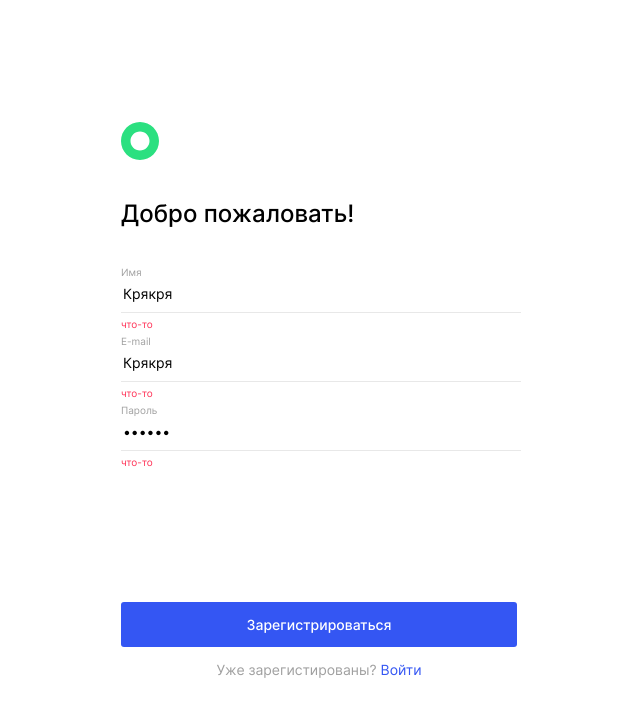
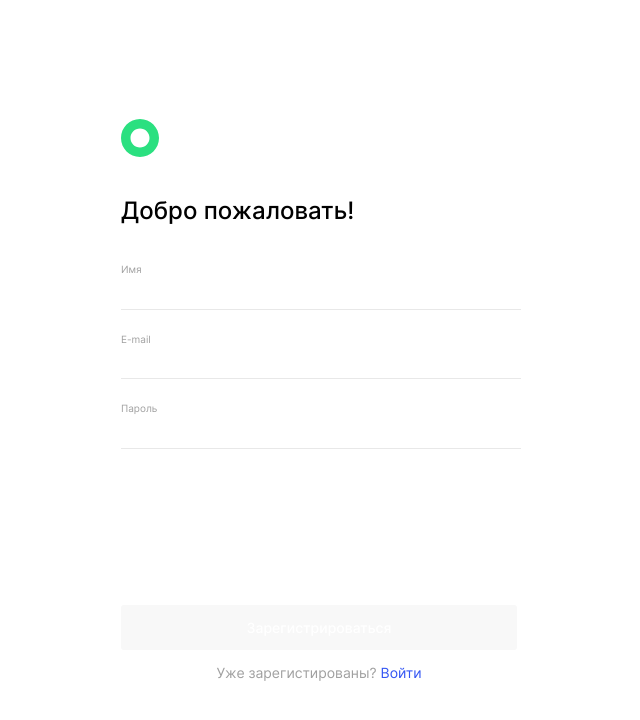
Before and after one commit to 1998max7362/movies-explorer-frontend, a React (Create React App) app: page /signup in a window 1280 px wide. Shown: the top 720 px of the page, without its empty margins (321-961 px from the left). Built offline with nearby package versions, Linux system fonts and the light colour scheme; no server answers.

Commit message:
signin and signup works!

```diff
--- a/package.json
+++ b/package.json
@@ -10,7 +10,7 @@
     "@testing-library/jest-dom": "^5.16.5",
     "@testing-library/react": "^13.4.0",
     "@testing-library/user-event": "^13.5.0",
-    "formik": "^2.4.2",
+    "formik": "^2.4.5",
     "mui": "^0.0.1",
     "react": "^18.2.0",
     "react-dom": "^18.2.0",
--- a/src/App.js
+++ b/src/App.js
@@ -1,27 +1,25 @@
-import "./App.css"
-import {
-  Route,
-  Routes,
-} from "react-router-dom";
-import { HeaderLayout } from "./components/HeaderLayout/HeaderLayout";
-import { Profile } from "./components/Profile/Profile";
-import { FooterLayout } from "./components/FooterLayout/FooterLayout";
-import { Main } from "./components/Main/Main";
-import { Movies } from "./components/Movies/Movies";
-import { Sign } from "./components/Sign/Sign";
-import { Error404 } from "./components/Error404/Error404";
-import { useCurrentUser } from "./contexts/currentUser";
-import { useEffect, useState } from "react";
-import { mainApi } from "./utils/MainApi";
+import './App.css';
+import { Route, Routes } from 'react-router-dom';
+import { HeaderLayout } from './components/HeaderLayout/HeaderLayout';
+import { Profile } from './components/Profile/Profile';
+import { FooterLayout } from './components/FooterLayout/FooterLayout';
+import { Main } from './components/Main/Main';
+import { Movies } from './components/Movies/Movies';
+import { Sign } from './components/Sign/Sign';
+import { Error404 } from './components/Error404/Error404';
+import { useCurrentUser } from './contexts/currentUser';
+import { useCallback, useEffect, useState } from 'react';
+import { mainApi } from './utils/MainApi';
 
 function App() {
-  const { currentUser, setCurrentUserInfo } = useCurrentUser((state) => state)
+  const { currentUser, setCurrentUserInfo } = useCurrentUser((state) => state);
   const [loggedIn, setLoggedIn] = useState(false);
 
-  useEffect(() => { document.documentElement.lang = 'ru' }, [])
+  useEffect(() => {
+    document.documentElement.lang = 'ru';
+  }, []);
 
-  useEffect(() => {
-    const initUser = async () => {
+  const updateUser = useCallback(async () => {
     try {
       const userData = await mainApi.getCurrentUserInfo();
       setLoggedIn(true);
@@ -29,46 +27,28 @@ function App() {
     } catch (err) {
       console.log(err);
     }
-    }
-    initUser()
-  }, [setCurrentUserInfo])
+  }, [setCurrentUserInfo, setLoggedIn]);
+
+  useEffect(() => {
+    updateUser();
+  }, [updateUser]);
 
   return (
-    <div className="App">
+    <div className='App'>
       <Routes>
+        <Route path='/' element={<HeaderLayout />}>
+          <Route path='profile' element={<Profile />} />
 
-        <Route
-          path="/"
-          element={<HeaderLayout />}>
-          <Route
-            path="profile"
-            element={<Profile />} />
-
-          <Route
-            path=""
-            element={<FooterLayout />}>
-            <Route
-              path=""
-              element={<Main />} />
-            <Route
-              path="saved-movies"
-              element={<Movies saved />} />
-            <Route
-              path="movies"
-              element={<Movies />} />
+          <Route path='' element={<FooterLayout />}>
+            <Route path='' element={<Main />} />
+            <Route path='saved-movies' element={<Movies saved />} />
+            <Route path='movies' element={<Movies />} />
           </Route>
         </Route>
 
-        <Route
-          path="signup"
-          element={<Sign register />} />
-        <Route
-          path="signin"
-          element={<Sign />} />
-        <Route
-          path="*"
-          element={<Error404 />} />
-
+        <Route path='signup' element={<Sign register updateUser={updateUser} />} />
+        <Route path='signin' element={<Sign updateUser={updateUser}/>} />
+        <Route path='*' element={<Error404 />} />
       </Routes>
     </div>
   );
--- a/src/components/Sign/Sign.css
+++ b/src/components/Sign/Sign.css
@@ -39,14 +39,15 @@
   outline: none;
 }
 
-.sign__error {
+.sign__input-error {
   color: #ff3055;
   font-size: 10px;
+  line-height: 1.2;
   margin-bottom: 6px;
+  min-height: 1.2em;
 }
 
 .sign__button {
-  margin-top: 197px;
   min-height: 45px;
   font-weight: 500;
   font-size: 14px;
@@ -57,8 +58,21 @@
   margin-bottom: 15px;
 }
 
-.sign__button_register{
-  margin-top: 128px;
+.sign__button_disabled{
+  background-color: #F8F8F8;
+}
+
+.sign__error{
+  margin-top: 166px;
+  color: #FF004C;
+  font-size: 11px;
+  margin-bottom: 20px;
+  text-align: center;
+  min-height: 1.2em;
+}
+
+.sign__error_register{
+  margin-top: 99px;
 }
 
 .sign__extra-text {
--- a/src/components/Sign/Sign.js
+++ b/src/components/Sign/Sign.js
@@ -1,36 +1,159 @@
-import { Link,useNavigate } from "react-router-dom"
-import "./Sign.css"
-import logo from "../../images/Header/logo.svg"
+import { Link, useNavigate } from 'react-router-dom';
+import './Sign.css';
+import logo from '../../images/Header/logo.svg';
+import { useFormik } from 'formik';
+import * as Yup from 'yup';
+import { mainApi } from '../../utils/MainApi';
+import { useState } from 'react';
 
-export const Sign = ({ register }) => {
-  const navigate = useNavigate()
+export const Sign = ({ register, updateUser }) => {
+  const [error, setError] = useState('');
+  const navigate = useNavigate();
 
-  return (<form className="sign">
-      <img className="link sign__logo" src={logo} alt="Logo" onClick={()=>navigate('/')}/>
-    <h2 className="text sign__title">{register ? 'Добро пожаловать!' : 'Рады видеть!'}</h2>
-    {register && <div className="sign__input-container">
-      <p className="text sign__input-label">Имя</p>
-      <input className="sign__input" type="text" value="Крякря" required/>
-      <p className="text sign__error">что-то</p>
-    </div>}
-    <div className="sign__input-container">
-      <p className="text sign__input-label">E-mail</p>
-      <input className="sign__input" type="text" value="Крякря"  required/>
-      <p className="text sign__error">что-то</p>
+  const handleSubmit = register
+    ? async (values) => {
+        try {
+          const registrationResult = await mainApi.signUp(values);
+          const logginResult = await mainApi.signIn(values);
+          updateUser();
+          setError('')
+          navigate('/movies')
+        } catch (err) {
+          setError(err.message);
+        }
+      }
+    : async (values) => {
+        try {
+          const logginResult = await mainApi.signIn(values);
+          console.log(logginResult);
+          updateUser();
+          setError('')
+          navigate('/movies')
+        } catch (err) {
+          setError(err.message);
+        }
+      };
+
+  const initialValues = {
+    name: '',
+    email: '',
+    password: '',
+  };
+
+  const validationSchema = Yup.object().shape({
+    name: register
+      ? Yup.string()
+          .min(2, 'не менее 2-х символов')
+          .max(30, 'не более 30 символов')
+          .matches(
+            /^(?!\s)[A-Za-zА-Яа-я\-\s]+$/,
+            'Имя должно состоять из латиницы, кириллицы, пробела или дефиса'
+          )
+          .required('Обязательное поле')
+      : Yup.string()
+          .min(2, 'не менее 2-х символов')
+          .max(30, 'не более 30 символов')
+          .matches(
+            /^(?!\s)[A-Za-zА-Яа-я\-\s]+$/,
+            'Имя должно состоять из латиницы, кириллицы, пробела или дефиса'
+          ),
+    email: Yup.string()
+      .email('Неверный формат e-mail')
+      .required('Обязательное поле'),
+    password: Yup.string().required('Обязательное поле'),
+  });
+
+  const formik = useFormik({
+    initialValues,
+    validationSchema,
+    onSubmit: (values) => {
+      handleSubmit(values);
+    },
+    validateOnMount: true,
+  });
+
+  return (
+    <form className='sign' onSubmit={formik.handleSubmit}>
+      <img
+        className='link sign__logo'
+        src={logo}
+        alt='Logo'
+        onClick={() => navigate('/')}
+      />
+      <h2 className='text sign__title'>
+        {register ? 'Добро пожаловать!' : 'Рады видеть!'}
+      </h2>
+      {register && (
+        <div className='sign__input-container'>
+          <p className='text sign__input-label'>Имя</p>
+          <input
+            className='sign__input'
+            type='text'
+            value={formik.values.name}
+            onChange={(evt) => {
+              formik.setFieldValue('name', evt.target.value);
+            }}
+            name='name'
+            onBlur={formik.handleBlur}
+          />
+          <p className='text sign__input-error'>
+            {formik.touched.name && formik.errors.name}
+          </p>
         </div>
-    <div className="sign__input-container">
-      <p className="text sign__input-label">Пароль</p>
-      <input className="sign__input" type="password" value="Крякря" required/>
-      <p className="text sign__error">что-то</p>
+      )}
+      <div className='sign__input-container'>
+        <p className='text sign__input-label'>E-mail</p>
+        <input
+          className='sign__input'
+          type='text'
+          value={formik.values.email}
+          onChange={(evt) => {
+            formik.setFieldValue('email', evt.target.value);
+          }}
+          name='email'
+          onBlur={formik.handleBlur}
+        />
+        <p className='text sign__input-error'>
+          {formik.touched.email && formik.errors.email}
+        </p>
       </div>
-    <button className={`sign__button ${register && 'sign__button_register'}`} type="submit">
+      <div className='sign__input-container'>
+        <p className='text sign__input-label'>Пароль</p>
+        <input
+          className='sign__input'
+          type='password'
+          value={formik.values.password}
+          onChange={(evt) => {
+            formik.setFieldValue('password', evt.target.value);
+          }}
+          name='password'
+          onBlur={formik.handleBlur}
+        />
+        <p className='text sign__input-error'>
+          {formik.touched.password && formik.errors.password}
+        </p>
+      </div>
+      <p className={`text sign__error ${register && 'sign__error_register'}`}>
+        {error}
+      </p>
+      <button
+        className={`link sign__button ${
+          !formik.isValid && 'sign__button_disabled'
+        }`}
+        type='submit'
+        disabled={!formik.isValid}
+      >
         {register ? 'Зарегистрироваться' : 'Войти'}
       </button>
-    <p className="text sign__extra-text">
+      <p className='text sign__extra-text'>
         {register ? 'Уже зарегистированы? ' : 'Еще не зарегистированы? '}
-      <Link to={register ? '/signin' : '/signup'} className="link sign__extra-link">
+        <Link
+          to={register ? '/signin' : '/signup'}
+          className='link sign__extra-link'
+        >
           {register ? 'Войти' : 'Регистрация'}
         </Link>
       </p>
-  </form>)
-}
+    </form>
+  );
+};
--- a/src/utils/MainApi.js
+++ b/src/utils/MainApi.js
@@ -117,10 +117,11 @@ class MainApi {
 
 
   async _getResposeData(res) {
+    const resData = await res.json()
     if (res.ok) {
-      return await res.json();
+      return resData;
     }
-    throw new Error(res.statusText);
+    throw new Error(resData.message);
   }
 }
 
```
Also changed, not shown: 2 other files (tests, documents, lock files or other folders). Lines whose indentation alone changed are shown as unchanged.
